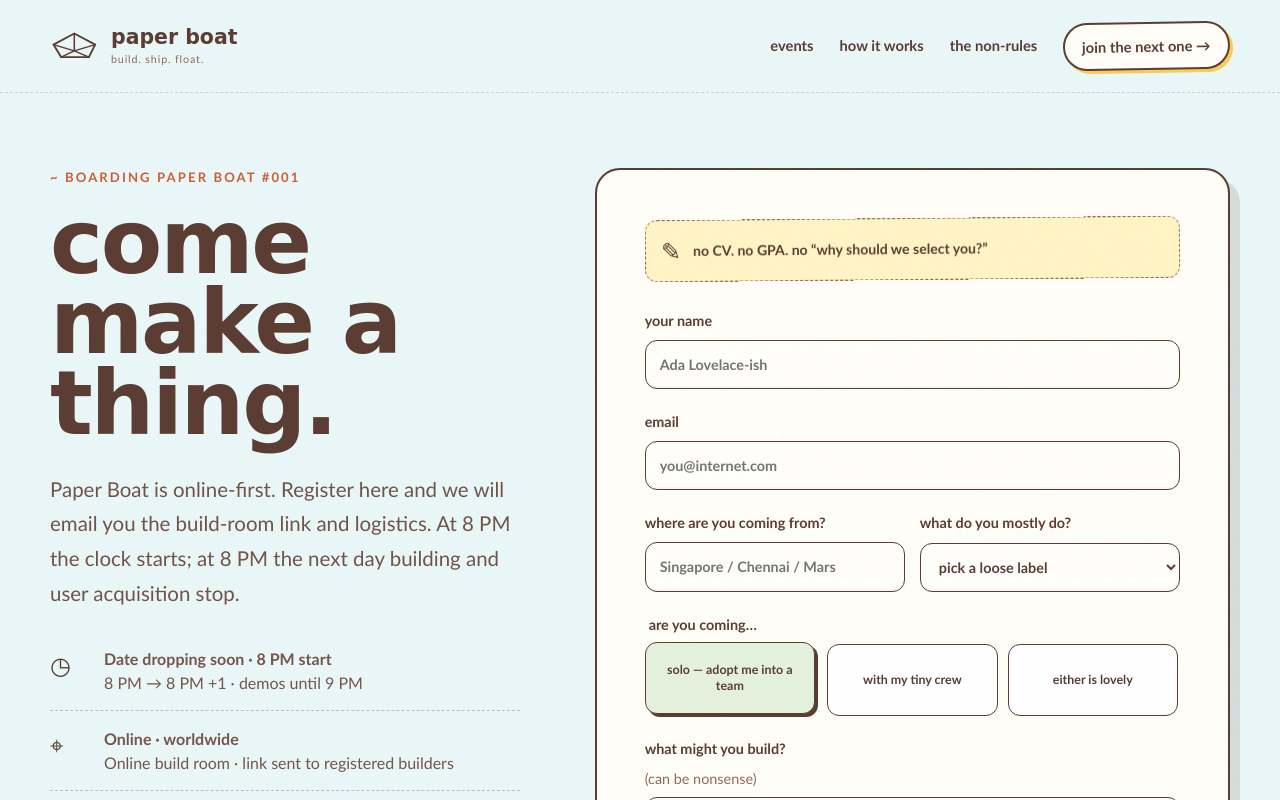
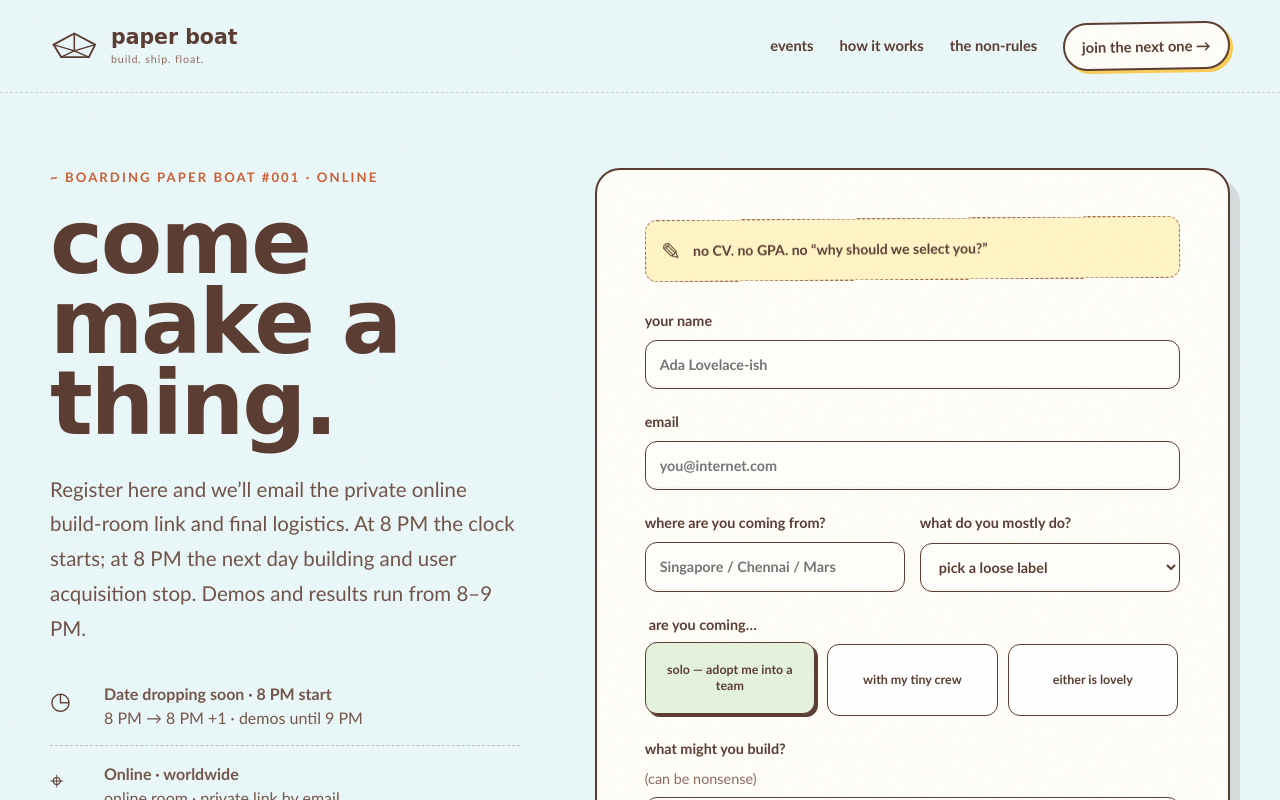
Before and after one commit to tejaaswinv/paperboat, a Next.js app: page /join/ship-something-weird in a window 1280 px wide. Shown: the top 800 px of the page. Built offline with nearby package versions, Linux system fonts and the light colour scheme.

Commit message:
Make registration page respect online and offline events

```diff
--- a/app/join/[slug]/page.js
+++ b/app/join/[slug]/page.js
@@ -15,18 +15,27 @@ export default async function JoinPage({ params }) {
   const event = await getEvent(slug);
   if (!event || event.status !== "open") notFound();
 
+  const isOnline = event.eventMode === "online";
+  const isHybrid = event.eventMode === "hybrid";
+  const modeLabel = isOnline ? "online" : isHybrid ? "hybrid" : "offline / in person";
+  const logisticsCopy = isOnline
+    ? "Register here and we’ll email the private online build-room link and final logistics."
+    : isHybrid
+      ? "Register here and we’ll email the online room plus physical venue/check-in logistics."
+      : "Register here and we’ll email the venue, check-in details and anything you need for the overnight build.";
+
   return (
     <section className="join-page">
       <div className="shell join-grid">
         <div className="join-copy">
-          <p className="eyebrow">boarding paper boat #{event.number}</p>
+          <p className="eyebrow">boarding paper boat #{event.number} · {modeLabel}</p>
           <h1>come make a thing.</h1>
           <p className="page-lede">
-            Paper Boat is online-first. Register here and we will email you the build-room link and logistics. At 8 PM the clock starts; at 8 PM the next day building and user acquisition stop.
+            {logisticsCopy} At 8 PM the clock starts; at 8 PM the next day building and user acquisition stop. Demos and results run from 8–9 PM.
           </p>
           <div className="join-summary">
             <div><span>◷</span><p><strong>{event.date}</strong><br />8 PM → 8 PM +1 · demos until 9 PM</p></div>
-            <div><span>⌖</span><p><strong>{event.location}</strong><br />{event.venue}</p></div>
+            <div><span>⌖</span><p><strong>{event.location}</strong><br />{isOnline ? "online room · private link by email" : event.venue}</p></div>
             <div><span>↗</span><p><strong>functionality + users</strong><br />build it, ship it, grow it</p></div>
           </div>
           <div className="join-doodle" aria-hidden="true">
```
